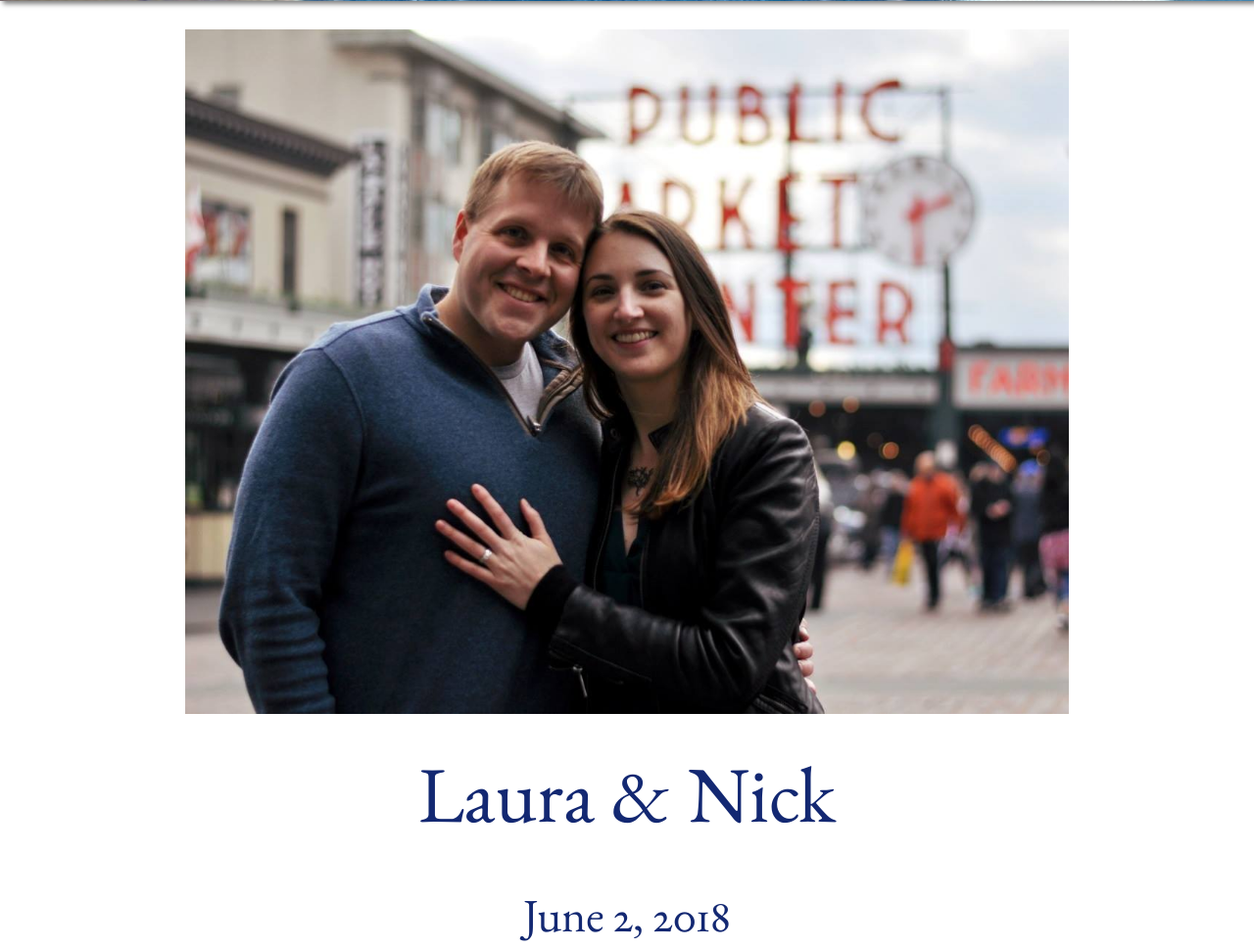
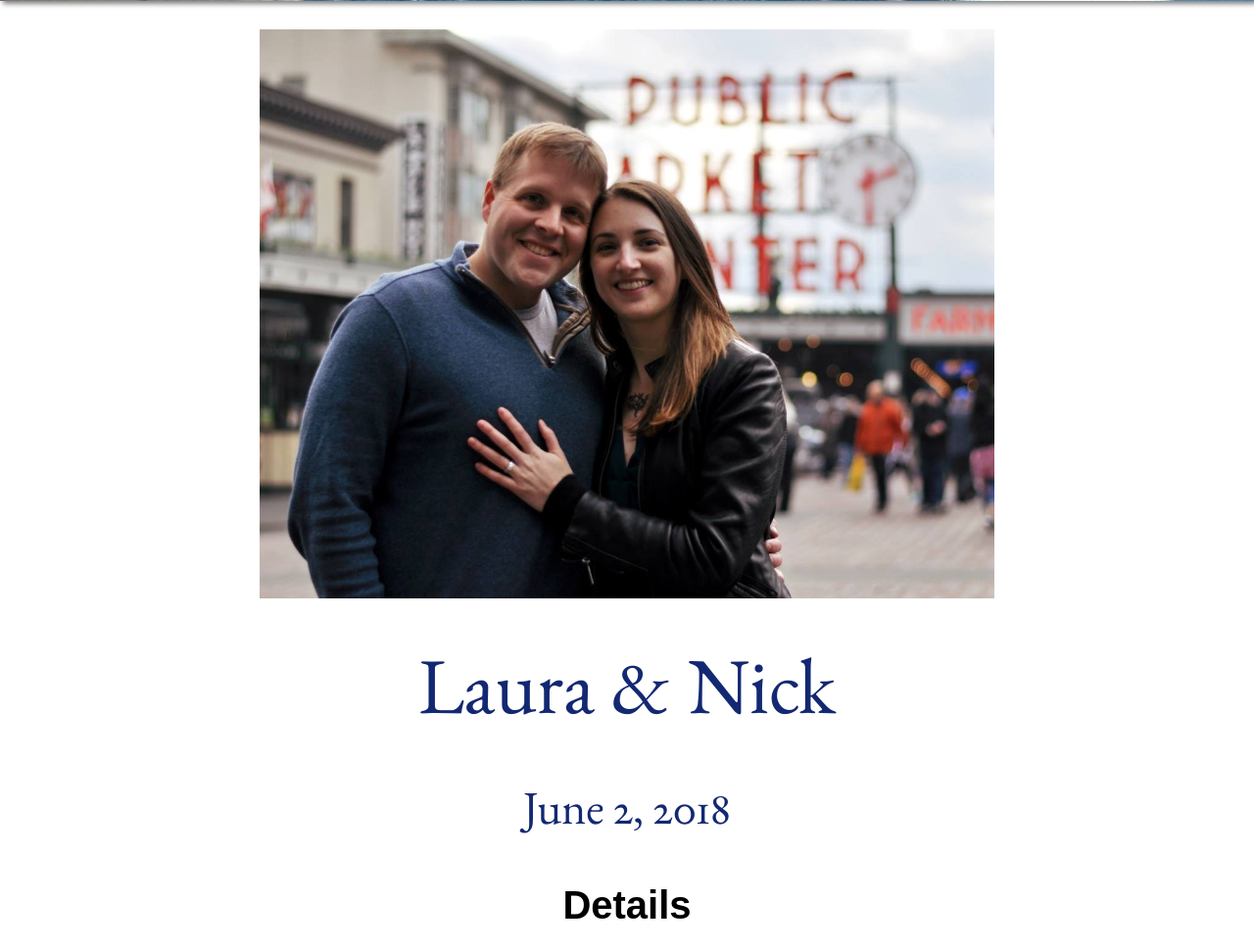
Before and after one commit to nfmcclure/wed_website, a Flask app: page /home in a window 1280 px wide. Shown: the part 129-1098 px from the top of the page at 98% size. Run offline with Flask 2, Linux system fonts and the light colour scheme; some libraries are stand-ins or nearby versions; some web fonts are replaced.

Commit message:
updated pages again

```diff
--- a/templates/accommodations.html
+++ b/templates/accommodations.html
@@ -106,7 +106,7 @@
 
 					<section class="12u">
 						<h2>Accommodations</h2>
-						<p>Hotel blocks have been reserved at the <a target="_blank" href="http://doubletree3.hilton.com/en/hotels/montana/doubletree-by-hilton-hotel-missoula-edgewater-RLMV-DT/index.html">DoubleTree Missoula Edgewater</a> and <a target="_blank" href="https://www.ihg.com/holidayinn/hotels/us/en/missoula/msumt/hoteldetail">Holiday Inn Missoula Downtown</a>. We selected these hotels because they provide easy walking access to the riverfront and downtown, which will make for a delightful stay. We recommend booking sooner rather than later, as Missoula is a popular destination and there are many other events throughout the summer. Shuttle service will be provided from one of these hotels (they are very close to each other) to and from the venue, which is a 25-minute drive west of Missoula.</p>
+						<p>A hotel block has been reserved at the <a target="_blank" href="http://doubletree3.hilton.com/en/hotels/montana/doubletree-by-hilton-hotel-missoula-edgewater-RLMV-DT/index.html">DoubleTree Missoula Edgewater</a>. We did not reserve a block at the <a target="_blank" href="https://www.ihg.com/holidayinn/hotels/us/en/missoula/msumt/hoteldetail">Holiday Inn Missoula Downtown</a>, but you may also consider staying there. We selected these hotels because they provide easy walking access to the riverfront and downtown, which will make for a delightful stay. We recommend booking sooner rather than later, as Missoula is a popular destination and there are many other events throughout the summer. Shuttle service to the wedding venue will be provided from the DoubleTree hotel (the two hotels are very close to each other). The wedding venue is a 25-minute drive west of Missoula.</p>
 						<p><a target="_blank" href="http://doubletree3.hilton.com/en/hotels/montana/doubletree-by-hilton-hotel-missoula-edgewater-RLMV-DT/index.html">DoubleTree by Hilton Hotel Missoula - Edgewater</a></p>
                         <p>100 Madison St, Missoula, MT 59802</p>
                         <p>(406) 728-3100</p>
--- a/templates/index.html
+++ b/templates/index.html
@@ -97,12 +97,12 @@
 
 		<div id="site_content">
 
-		    <div class="container">
-				<div class="12u">
-					<div id="wrapper-banner">
+		    <div class="container" style="text-align: center">
+				<div class="12u" style="text-align: center">
+					<div id="wrapper-banner" style="text-align: center">
 						<!-- Banner -->
-						<div id="banner">
-							<a href="#"><img src="images/laura_nick_market.jpg" alt="banner image" vspace="5"/></a>
+						<div id="banner" style="text-align: center">
+							<img src="images/laura_nick_market.jpg" style="width:750px" align="middle" vspace="5"/>
 						</div>
 					</div>
 				</div>
```
